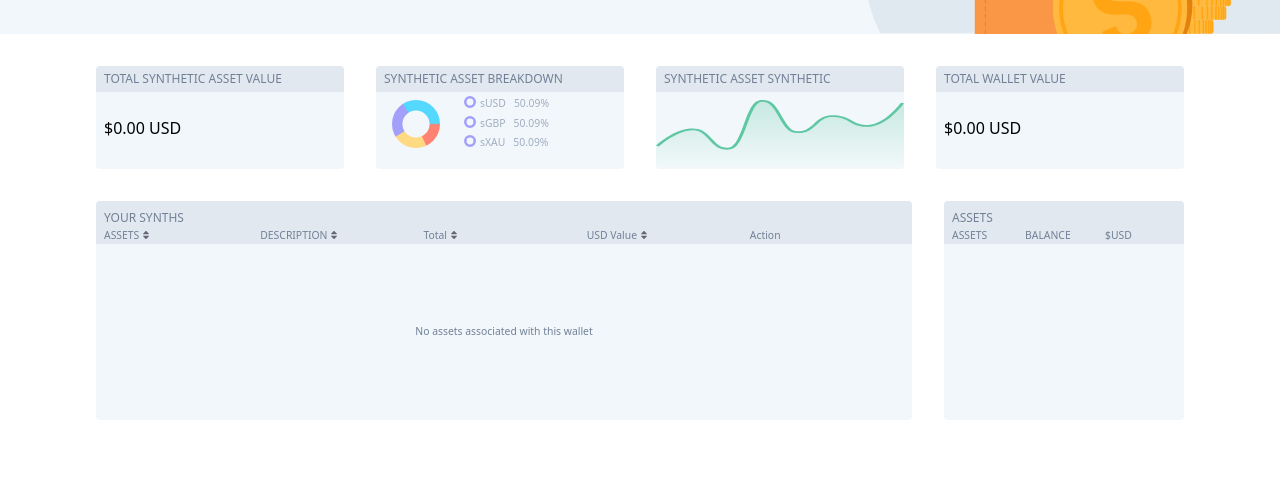
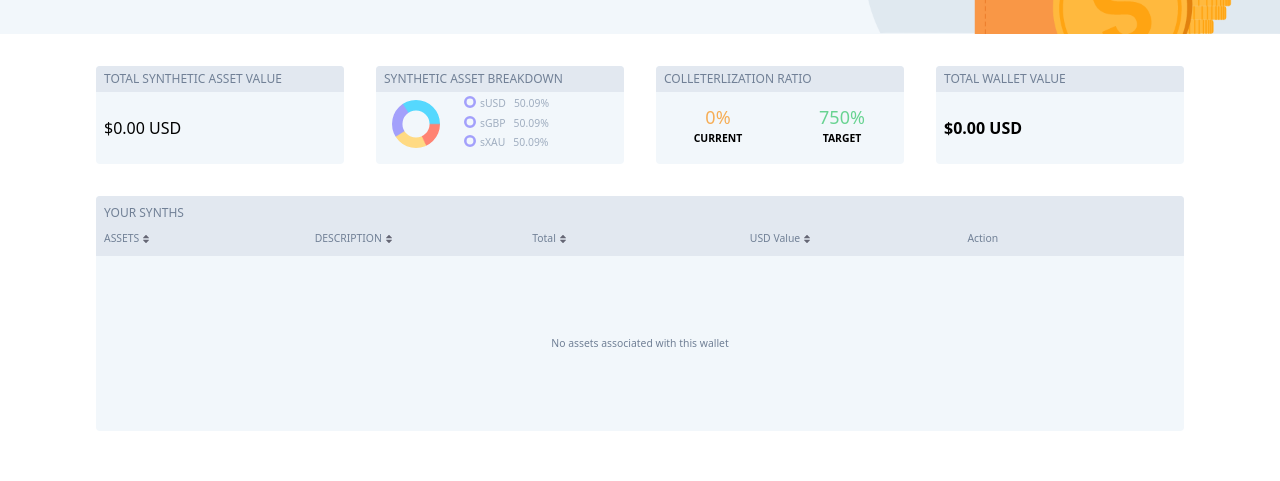
Before and after one commit to Beyond-Trade/Beyond_Alpha_Trade, a React (Create React App) app: page / in a window 1280 px wide. Shown: the part 254-735 px from the top of the page. Built offline with nearby package versions, Linux system fonts and the light colour scheme; what web3 would draw is missing.

Commit message:
market redesigned

```diff
--- a/src/components/molecules/wallet/StatesRow.tsx
+++ b/src/components/molecules/wallet/StatesRow.tsx
@@ -36,15 +36,24 @@ function StatesRow() {
         </div>
         <div className="bg-customGray-100 rounded mr-8 w-full">
             <div className="rounded-t bg-gray-300 text-gray-600 text-xs px-2 py-1 font-medium">
-                <h5>SYNTHETIC ASSET SYNTHETIC</h5>
+                <h5>COLLETERLIZATION RATIO</h5>
             </div>
-            <img src="assets/Icons/Synthetic asset balance.svg" className="mt-2" />
+            <div className="flex">
+            <div className="flex flex-col items-center w-full pt-3">
+                <h2 className="text-orange-400 text-lg font-medium">0%</h2>
+                <p className="font-bold text-xxs">CURRENT</p>
+            </div>
+            <div className="flex flex-col items-center w-full pt-3">
+                <h2 className="text-green-400 text-lg font-medium">750%</h2>
+                <p className="font-bold text-xxs">TARGET</p>
+            </div>
+            </div>
         </div>
         <div className="bg-customGray-100 rounded w-full">
             <div className="rounded-t bg-gray-300 text-gray-600 text-xs px-2 py-1 font-medium">
                 <h5>TOTAL WALLET VALUE</h5>
             </div>
-            <h3 className="font-medium my-6 mx-2">$0.00 USD</h3>
+            <h3 className="font-semibold my-6 mx-2">$0.00 USD</h3>
         </div>
     </div>
     )
--- a/src/components/molecules/wallet/WalletData.tsx
+++ b/src/components/molecules/wallet/WalletData.tsx
@@ -3,13 +3,13 @@ import React from "react";
 function WalletData() {
   return (
     <div className="flex mt-8 px-24 mb-16">
-      <div className="w-full bg-customGray-100 rounded mr-8">
+      <div className="w-full bg-customGray-100 rounded">
         <div className="bg-gray-300 rounded-t pl-2 pt-2">
           <h3 className="font-medium text-xs text-gray-600">YOUR SYNTHS</h3>
         </div>
         <table width="100%">
           <tr className="bg-gray-300 text-xxs text-left text-gray-600 font-medium">
-            <td className="w-1/5 pl-2 flex items-center">ASSETS <img src="assets/Icons/up-down-arrow.svg" className="ml-1 h-2" /></td>
+            <td className="w-1/5 pl-2 flex items-center my-2">ASSETS <img src="assets/Icons/up-down-arrow.svg" className="ml-1 h-2" /></td>
             <td className="w-1/5"><div className="flex items-center">DESCRIPTION <img src="assets/Icons/up-down-arrow.svg" className="ml-1 h-2" /></div></td>
             <td className="w-1/5"><div className="flex items-center">Total <img src="assets/Icons/up-down-arrow.svg" className="ml-1 h-2" /></div></td>
             <td className="w-1/5"><div className="flex items-center">USD Value <img src="assets/Icons/up-down-arrow.svg" className="ml-1 h-2" /></div></td>
@@ -23,7 +23,7 @@ function WalletData() {
           </h6>
         </div>
       </div>
-      <div className="w-84 bg-customGray-100 rounded">
+      {/* <div className="w-84 bg-customGray-100 rounded">
         <div className="bg-gray-300 rounded-t pl-2 pt-2">
           <h3 className="font-medium text-xs text-gray-600">ASSETS</h3>
         </div>
@@ -35,7 +35,7 @@ function WalletData() {
           </tr>
           <tbody></tbody>
         </table>
-      </div>
+      </div> */}
     </div>
   );
 }
```
